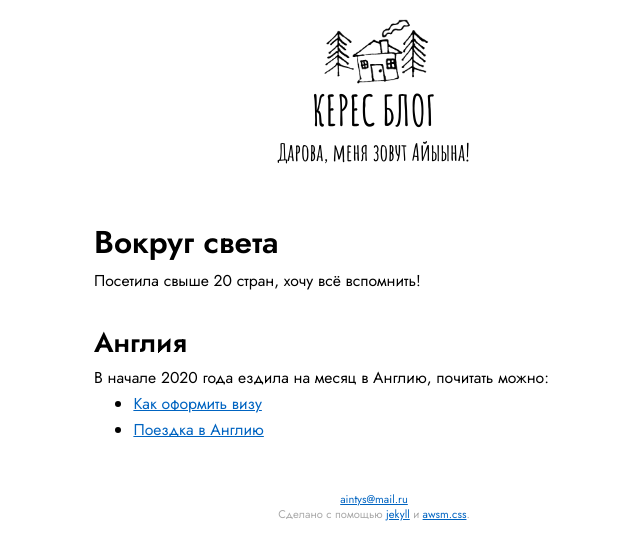
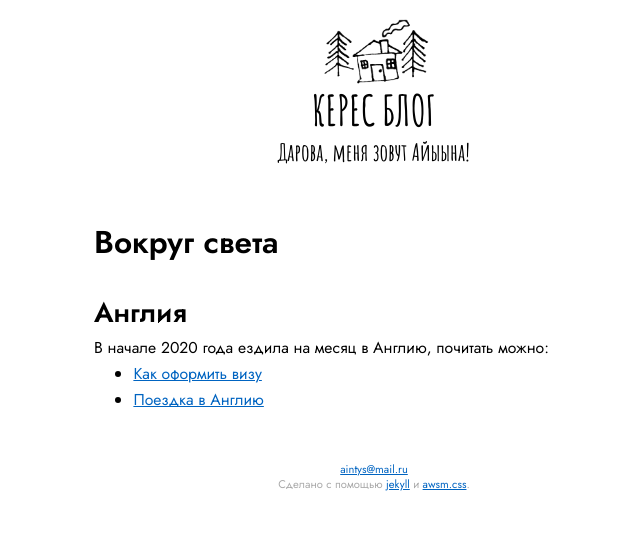
Before and after one commit to keresm/keresaina.github.io, a Jekyll site: the page built from _pages/travel.md, in a window 1280 px wide. Shown: the top 560 px of the page, without its empty margins (266-906 px from the left). Built offline with Jekyll 4.4.1, drawn with Linux system fonts in a browser that asks for light colours.

Commit message:
Update travel.md

```diff
--- a/_pages/travel.md
+++ b/_pages/travel.md
@@ -4,8 +4,6 @@ permalink: /travel/
 title: Вокруг света
 ---
 
-Посетила свыше 20 стран, хочу всё вспомнить!
-
 ## Англия
 В начале 2020 года ездила на месяц в Англию, почитать можно:
 - [Как оформить визу](http://keresm.ru/2020-12-21-viza/)
```
